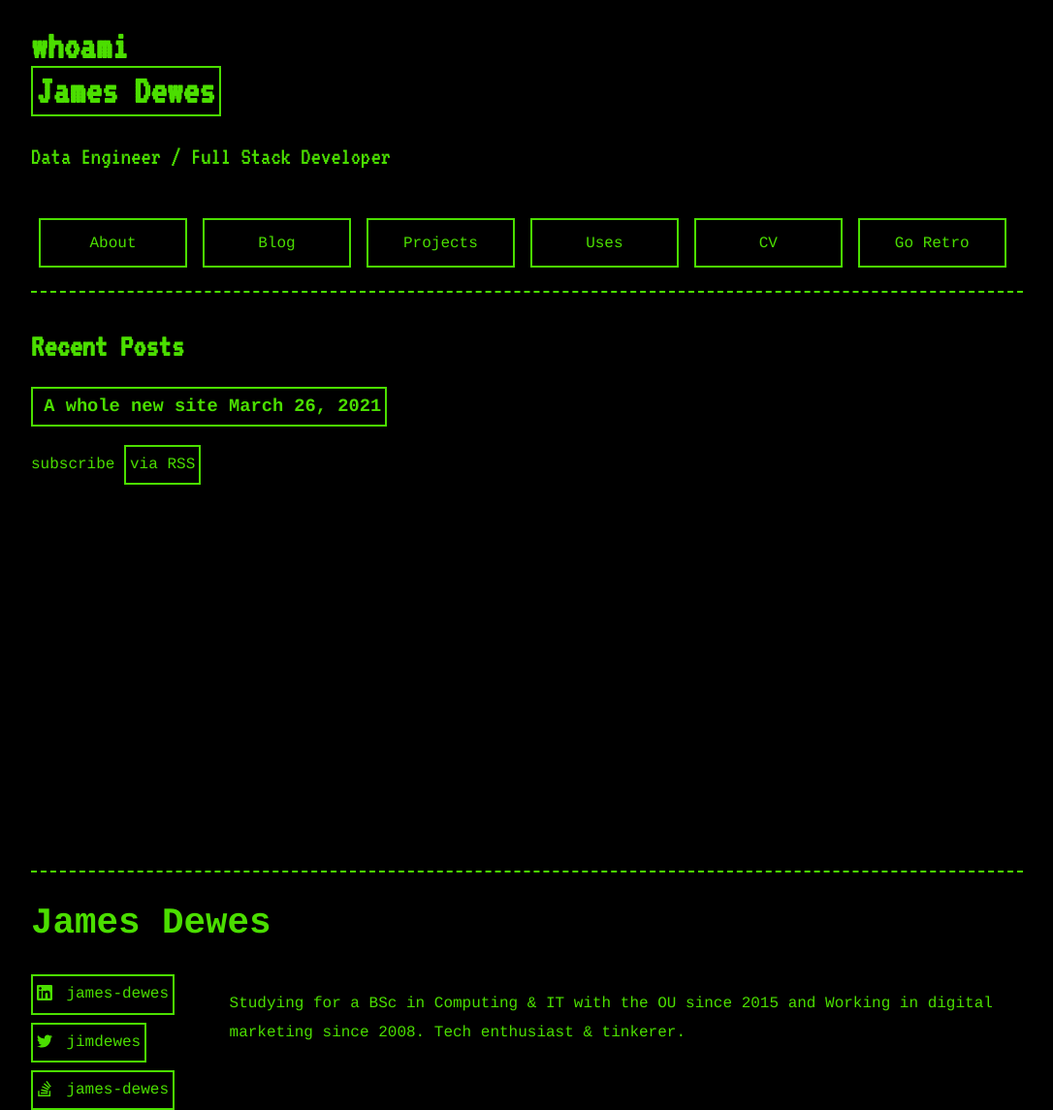
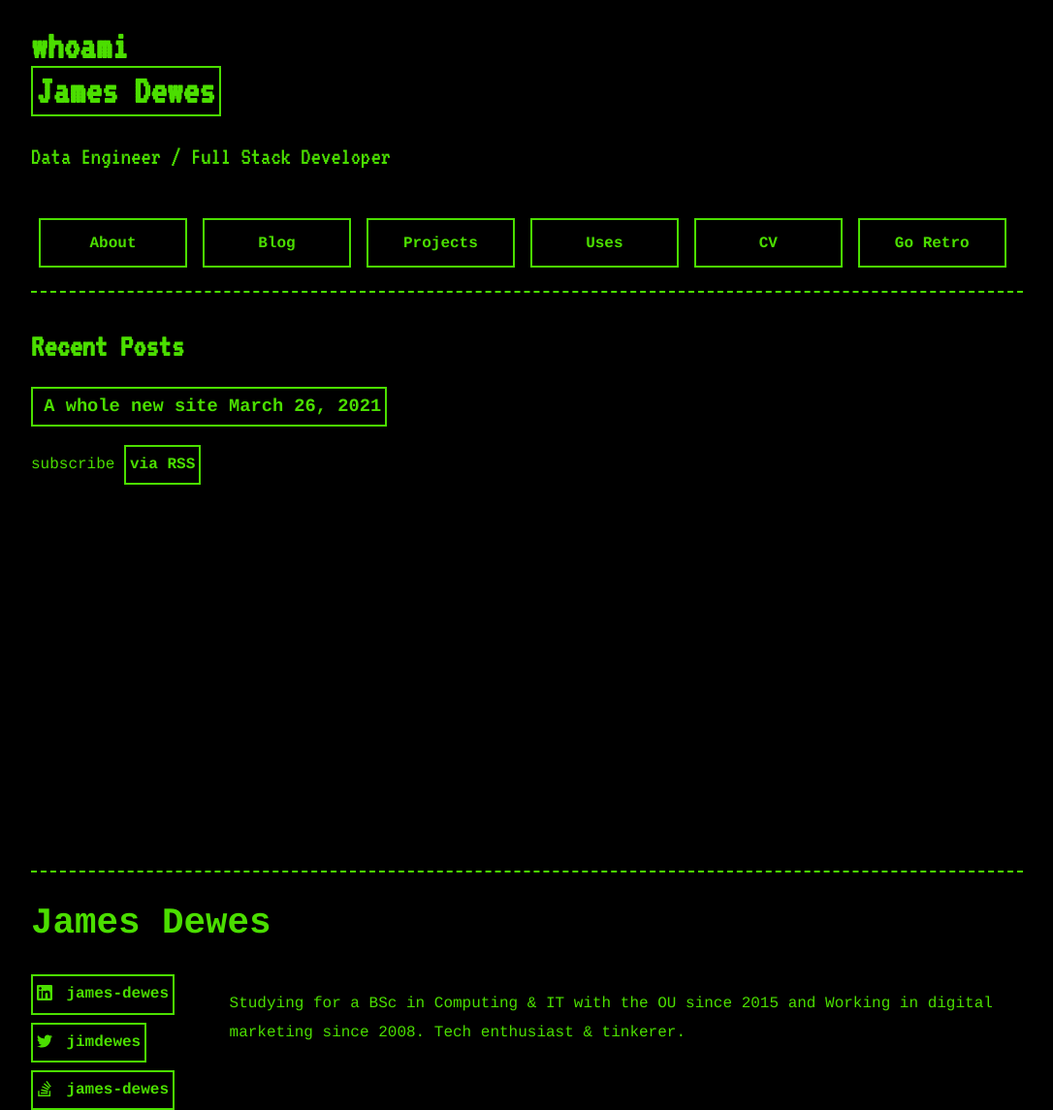
Before and after one commit to james-dewes/james-dewes.github.io, a Jekyll site: the page built from index.markdown, in a window 1280 px wide. Shown: the whole page at 97% size, without its empty margins (96-1182 px from the left). Built offline with Jekyll 4.4.1, drawn with Linux system fonts in a browser that asks for light colours; nearby versions of some CDN libraries; library files that are not in the unit come from our copies.

Commit message:
Adds bold text to the main nav

```diff
--- a/assets/styles/main.css
+++ b/assets/styles/main.css
@@ -142,7 +142,8 @@ body.terminal {
     padding: 0.25rem;
     color: #4bde00;
     fill: #4bde00;
-    text-decoration: none; }
+    text-decoration: none;
+    font-weight: 700; }
     body.terminal a:hover {
       background-color: #4bde00;
       color: black; }
```
